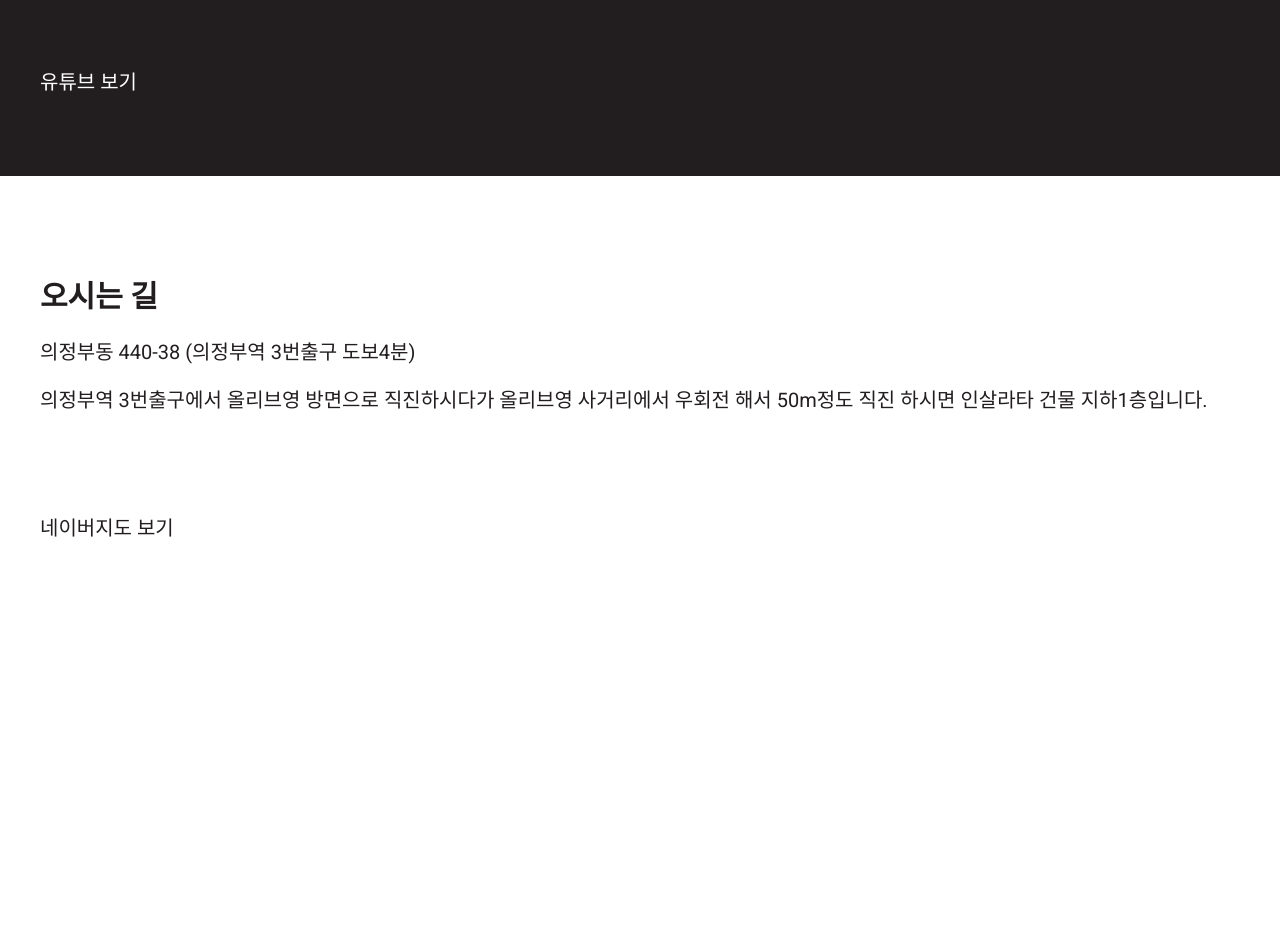
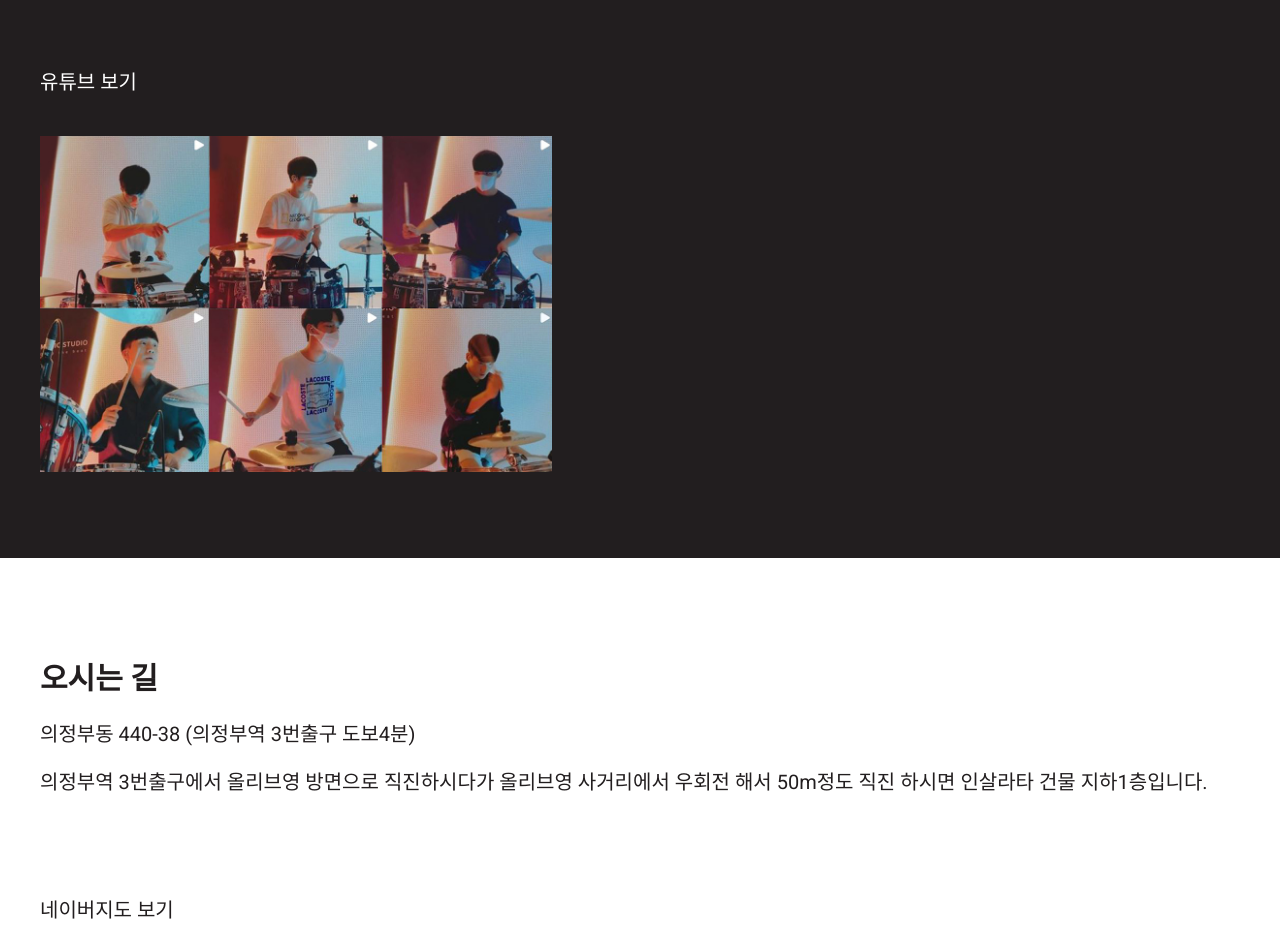
Before and after one commit to Moonhokyun/DTB-Ver.1, a plain HTML site: page index.html in a window 1280 px wide. Shown: the part 2320-3253 px from the top of the page. Before the commit the page ends 2902 px from the top, so only its background shows below. Drawn offline with nearby package versions, Linux system fonts and the light colour scheme.

Commit message:
Update index.html

```diff
--- a/index.html
+++ b/index.html
@@ -90,7 +90,7 @@
     <div class="page3_1">원장 및 수강생 영상</div>
     <div class="page3_2">DTB 뮤직 스튜디오는 유튜브 채널을 통해 수강생 및 원장 연주 영상을 유튜브에 업로드 하고 있습니다.</div>
     <div class="page3_3"><a href="https://www.youtube.com/user/ci1576d" style="color: #ffffff;">유튜브 보기</a></div>
-<!--     <div class="page1_4_img"><img src="images/4.jpg" alt="4.jpg"></div> -->
+    <div class="page1_4_img"><img src="images/4.jpg" alt="4.jpg"></div>
   </div>
 
 
```
